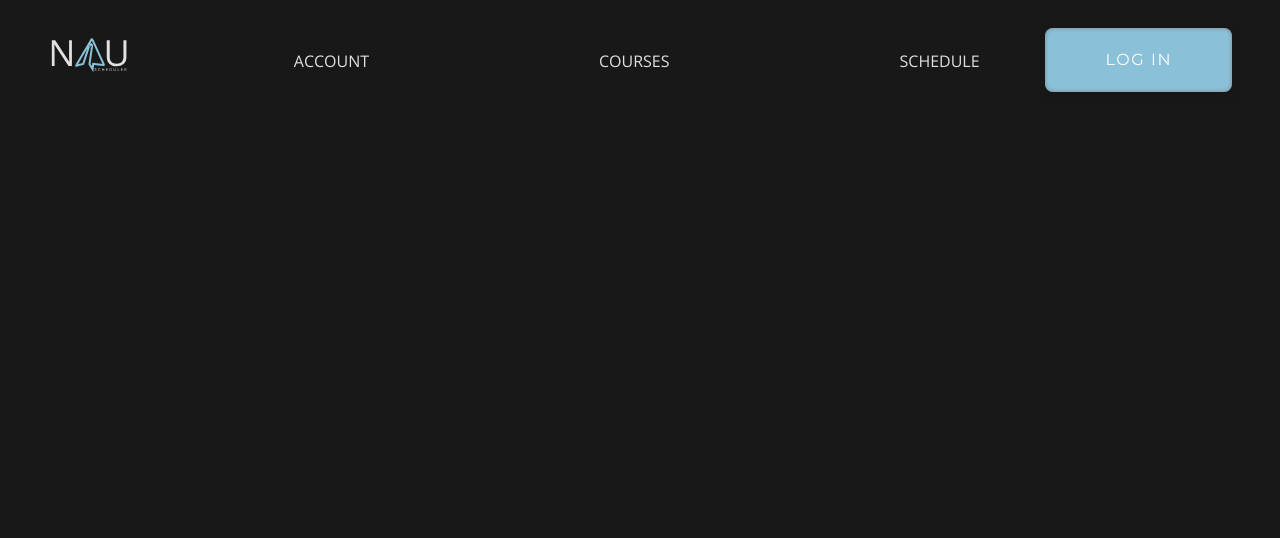
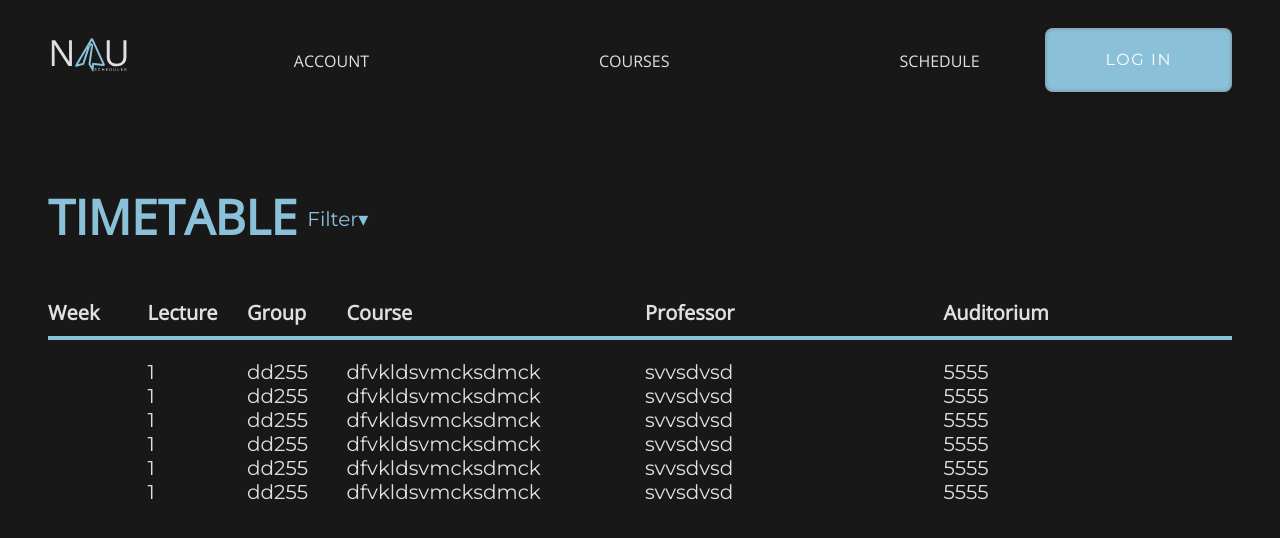
Before and after one commit to mirajane2207/university-scheduler, a Vue app in the folder frontend/: page /schedule in a window 1280 px wide. Shown: the top 538 px of the page. Built offline with nearby package versions, Linux system fonts and the light colour scheme.

Commit message:
#23 Implemented Schedule View

```diff
--- a/frontend/src/components/CustomTable.vue
+++ b/frontend/src/components/CustomTable.vue
@@ -38,10 +38,8 @@
 </template>
 
 <script>
-import UpdateForm from "@/components/UpdateForm";
 export default {
   name: 'CustomTable',
-  components: {UpdateForm},
   props: {
     items: {
       type: Array,
--- /dev/null
+++ b/frontend/src/components/ScheduleTable.vue
@@ -0,0 +1,326 @@
+<template>
+  <div class="title-wrapper">
+    <h1 class="table-title">Timetable</h1>
+    <a class="filter" @click="changeFilterVisible">Filter</a>
+  </div>
+  <div class="filter-form" v-if="filterVisible">
+    <div class="format">
+      <a class="filter-label">Date Format</a>
+      <input class="radio-option checked" type="radio" id="week"
+             name="dateFormat" value="week" checked  @click="setDateParam('Week')">
+      <label for="week">Week</label>
+      <input type="radio" id="date"
+             name="dateFormat" value="date" class="radio-option" @click="setColumnName('Date')">
+      <label for="date">Date</label>
+    </div>
+    <div class="format">
+      <a class="filter-label">Time Format</a>
+      <input type="radio" id="time"
+             name="timeFormat" value="time" class="radio-option">
+      <label for="time">Time</label>
+      <input class="radio-option" type="radio" id="lecture"
+             name="timeFormat" value="lecture" checked >
+      <label for="week">Lecture Number</label>
+    </div>
+    <div class="format">
+      <a class="filter-label">Group</a>
+      <custom-select></custom-select>
+    </div>
+    <div class="format">
+      <a class="filter-label">Course</a>
+      <custom-select></custom-select>
+    </div>
+    <div class="format">
+      <a class="filter-label">Professor</a>
+      <custom-select></custom-select>
+    </div>
+    <div class="format">
+      <a class="filter-label">Auditorium</a>
+      <custom-select></custom-select>
+    </div>
+    <div class="format">
+      <a class="filter-label">Period</a>
+      <label for="from" class="label">From</label>
+      <input type="datetime-local" id="from" class="input">
+      <label for="email" class="label">To</label>
+      <input type="datetime-local" id="to" class="input">
+    </div>
+  </div>
+
+  <div class="lecture-table-headers">
+    <a class="lecture-table__week" >{{ columnName }}</a>
+    <a class="lecture-table__lecture">Lecture</a>
+    <a class="lecture-table__group">Group</a>
+    <a class="lecture-table__course">Course</a>
+    <a class="lecture-table__professor">Professor</a>
+    <a class="lecture-table__auditorium">Auditorium</a>
+    <custom-button v-if="role === 'professor'"
+                   class="table-create-btn"
+                   @click="showCreate"
+    >Plan
+    </custom-button>
+    <!--    <lecture-form v-model:show="createVisible">-->
+    <!--      <div class="form-btns">-->
+    <!--        <custom-button-->
+    <!--            class="form-create-btn"-->
+    <!--            @click="createItem"-->
+    <!--        >Create-->
+    <!--        </custom-button>-->
+    <!--      </div>-->
+    <!--    </lecture-form>-->
+  </div>
+  <div class="lecture-table" v-if="lectures.length > 0"
+       v-for="lecture in lectures"
+       :key="lecture.id">
+    <a class="lecture-table__id">{{ date }}</a>
+    <a class="lecture-table__lecture">{{ lecture.lecture }}</a>
+    <a class="lecture-table__group">{{ lecture.group }}</a>
+    <a class="lecture-table__course">{{ lecture.course }}</a>
+    <a class="lecture-table__professor">{{ lecture.professor }} {{ lecture.name }}</a>
+    <a class="lecture-table__auditorium-lg">{{ lecture.auditorium }}</a>
+    <!--    <button-->
+    <!--        class="table-edit-btn"-->
+    <!--        @click="showEdit"-->
+    <!--    >Edit-->
+    <!--    </button>-->
+  </div>
+  <h2 v-else>
+    List is empty
+  </h2>
+</template>
+
+<script>
+
+import {mapState} from "vuex";
+
+export default {
+  name: 'ScheduleTable',
+
+  props: {
+    lectures: {
+      type: Array,
+      required: true
+    }
+  },
+  data() {
+    return {
+      createVisible: false,
+      filterVisible: false,
+      columnName: 'Week',
+      date: '',
+      counter: 1
+    }
+  },
+
+  methods: {
+    showCreate() {
+      this.createVisible = true;
+    },
+    changeFilterVisible() {
+      this.filterVisible = !this.filterVisible;
+    },
+    setColumnName(name) {
+      this.columnName = name;
+      this.generateDate();
+    },
+    generateDate() {
+      const options = {month: 'long', day: 'numeric'};
+      this.date = new Date(Date.now() + this.counter).toLocaleDateString('en-US', options);
+      this.counter++;
+    }
+  },
+  computed: {
+    ...mapState({
+      role: state => state.role
+    })
+  }
+}
+</script>
+
+<style scoped>
+.lecture-table {
+  display: grid;
+  grid-template-columns: repeat(12, 1fr);
+  grid-gap: 10px;
+
+}
+
+.title-wrapper {
+  display: flex;
+}
+
+.table-title {
+  margin-bottom: 10px;
+  font-family: 'Open Sans';
+  font-weight: 700;
+  font-size: 48px;
+  line-height: 65px;
+
+  text-transform: uppercase;
+  color: #8AC1D9;
+}
+
+.filter{
+  margin-top: 55px;
+  margin-left: 10px;
+  text-decoration: none;
+  color: #8AC1D9;
+}
+
+.filter::after {
+  content: '▾';
+}
+
+.filter:hover{
+  text-decoration: underline;
+}
+
+.lecture-table{
+  display: grid;
+  max-height: 24px;
+  overflow: hidden;
+
+}
+
+.lecture-table-headers {
+  margin-top: 40px;
+  padding-bottom: 10px;
+  margin-bottom: 20px;
+  display: grid;
+  grid-template-columns: repeat(12, 1fr);
+  grid-gap: 10px;
+  border-bottom: 4px solid #8AC1D9;
+  font-family: 'Open Sans';
+  font-weight: 600;
+  color: #E0E0E0;
+
+}
+
+.lecture-table__course {
+  grid-column: span 3;
+}
+
+.lecture-table__professor {
+  grid-column: span 3;
+}
+
+.lecture-table__auditorium {
+  grid-column: span 2;
+}
+
+.lecture-table__auditorium-lg {
+  grid-column: span 3;
+}
+
+.table-create-btn {
+  grid-column-start: 12;
+  grid-column-end: 13;
+}
+
+.table-edit-btn {
+  grid-column-start: 11;
+  grid-column-end: 13;
+  border: 0;
+  padding: 0;
+  background: transparent;
+  color: #8AC1D9;
+  font-family: 'Montserrat';
+  font-size: 20px;
+}
+
+.form-btns {
+  margin-top: 30px;
+  display: flex;
+
+}
+
+.form-create-btn {
+  padding: 10px;
+  margin-right: 10px;
+  background: #8AC1D9;
+  border-radius: 8px;
+  font-family: 'Montserrat';
+  font-style: normal;
+  font-weight: 400;
+  font-size: 24px;
+  line-height: 26px;
+  letter-spacing: 0.1em;
+  text-transform: uppercase;
+  color: #FFFFFF;
+}
+
+.table-update-btn {
+  padding: 10px;
+  margin-right: 10px;
+  background: #8AC1D9;
+  border-radius: 8px;
+  font-family: 'Montserrat';
+  font-style: normal;
+  font-weight: 400;
+  font-size: 24px;
+  line-height: 26px;
+  letter-spacing: 0.1em;
+  text-transform: uppercase;
+  color: #FFFFFF;
+}
+
+.table-delete-btn {
+  padding: 10px;
+  text-transform: uppercase;
+}
+
+.filter-label {
+  font-family: "Open Sans SemiBold";
+  margin-right: 10px;
+}
+
+.format {
+  margin-bottom: 20px;
+}
+
+input[type=radio] {
+  appearance: none;
+  margin-left: 20px;
+  border-radius: 50%;
+  width: 13px;
+  height: 13px;
+
+  border: 2px solid #999;
+  transition: 0.2s all linear;
+  outline: none;
+}
+
+input:checked{
+  background: #8AC1D9;
+  border: 2px solid #8AC1D9;
+}
+
+.radio-option:checked  + label{
+  color: #8AC1D9;
+}
+
+.input {
+  margin-bottom: 30px;
+  margin-left: 10px;
+  border: 0;
+  border-bottom: 1px solid #8AC1D9;
+  background: transparent;
+  color: #E0E0E0;
+  width: 20%;
+  font-size: 16px;
+  font-family: 'Montserrat';
+  font-weight: 400;
+  color: #E0E0E0;
+}
+
+.input:focus, input:active {
+  outline: none;
+}
+
+.label {
+  margin-left: 36px;
+  text-transform: none;
+  color: #8AC1D9;
+}
+
+</style>
--- a/frontend/src/components/index.js
+++ b/frontend/src/components/index.js
@@ -21,6 +21,7 @@ import ProfessorInfo from "@/components/ProfessorInfo";
 import CustomSelect from "@/components/CustomSelect";
 import LecturesTable from "@/components/LecturesTable";
 import LectureForm from "@/components/LectureForm";
+import ScheduleTable from "@/components/ScheduleTable";
 
 export default [
     AuditoriumsTable,
@@ -43,6 +44,7 @@ export default [
     Navbar,
     ProfessorInfo,
     ProfessorsTable,
+    ScheduleTable,
     StudentInfo,
     StudentsTable,
     UpdateForm
--- a/frontend/src/views/ScheduleView.vue
+++ b/frontend/src/views/ScheduleView.vue
@@ -1,13 +1,58 @@
 <template>
-
+  <div class="lecture-table-view">
+    <schedule-table
+        :lectures="lectures"
+        v-if="!isLoading"
+    />
+    <div v-else>
+      Loading data..
+    </div>
+  </div>
 </template>
 
 <script>
+import {mapState, mapActions} from 'vuex';
+
 export default {
-  name: "ScheduleView"
+
+  data() {
+    return {
+      lectures: [
+        {id:'1', week:'1', lecture:'1', auditorium: '5555', course: 'dfvkldsvmcksdmck', professor: 'svvsdvsd', group:'dd255'},
+        {id:'2', week:'1', lecture:'1', auditorium: '5555', course: 'dfvkldsvmcksdmck', professor: 'svvsdvsd', group:'dd255'},
+        {id:'3', week:'1', lecture:'1', auditorium: '5555', course: 'dfvkldsvmcksdmck', professor: 'svvsdvsd', group:'dd255'},
+        {id:'4', week:'1', lecture:'1', auditorium: '5555', course: 'dfvkldsvmcksdmck', professor: 'svvsdvsd', group:'dd255'},
+        {id:'5', week:'1', lecture:'1', auditorium: '5555', course: 'dfvkldsvmcksdmck', professor: 'svvsdvsd', group:'dd255'},
+        {id:'6', week:'1', lecture:'1', auditorium: '5555', course: 'dfvkldsvmcksdmck', professor: 'svvsdvsd', group:'dd255'},
+      ]
+    }
+  },
+  methods: {
+    ...mapActions({
+      fetchLectures: 'lectures/fetchLectures'
+    }),
+
+    createLecture(lecture) {
+      this.lectures.push(lecture);
+    },
+    removeLecture(lectures) {
+      this.lectures = this.lectures.filter( c => c.id !== lecture.id)
+    }
+  },
+  mounted(){
+    // this.fetchLectures();
+  },
+  computed: {
+    ...mapState({
+      // lectures: state => state.lectures.lectures,
+      isLoading: state => state.lectures.isLoading
+    })
+  }
 }
 </script>
 
-<style scoped>
-
+<style>
+.lecture-table-view {
+  padding: 40px;
+}
 </style>
```
